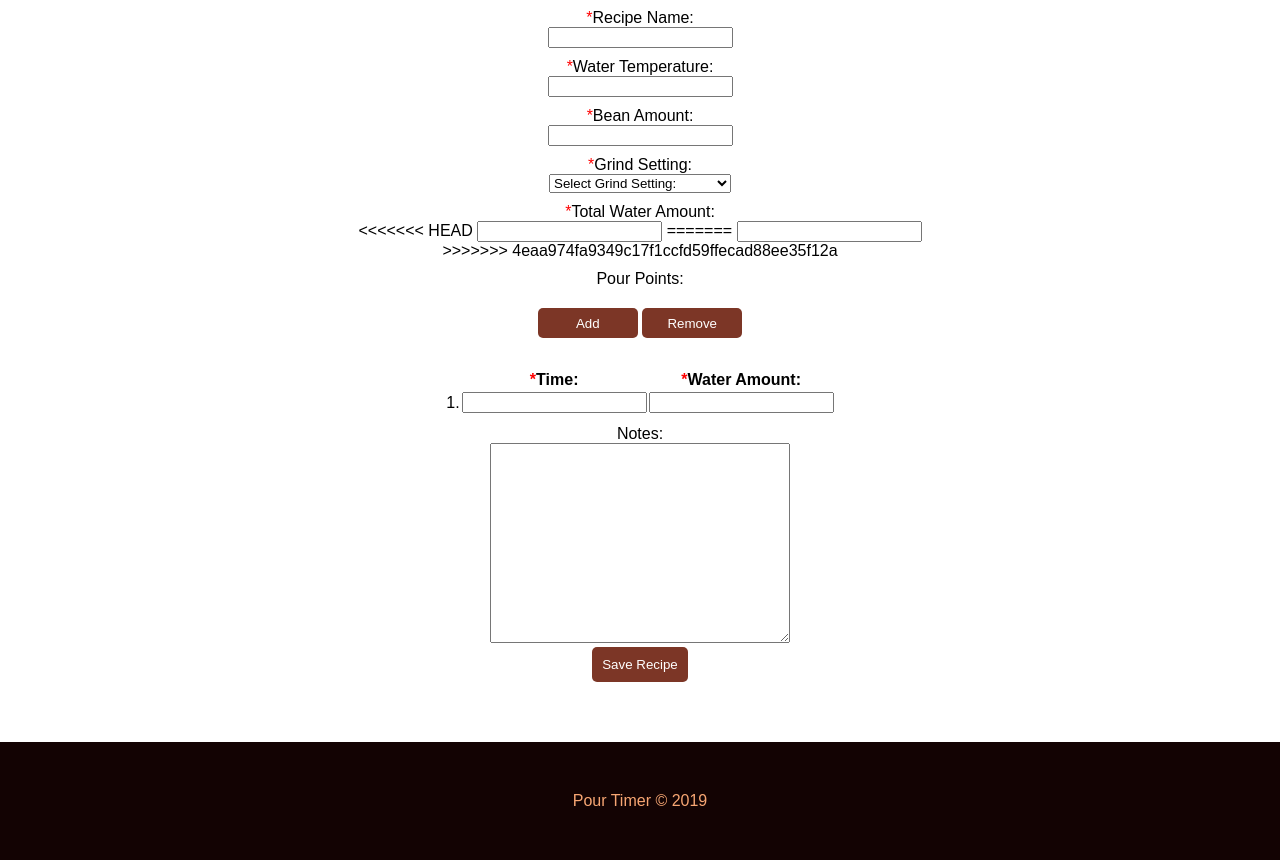
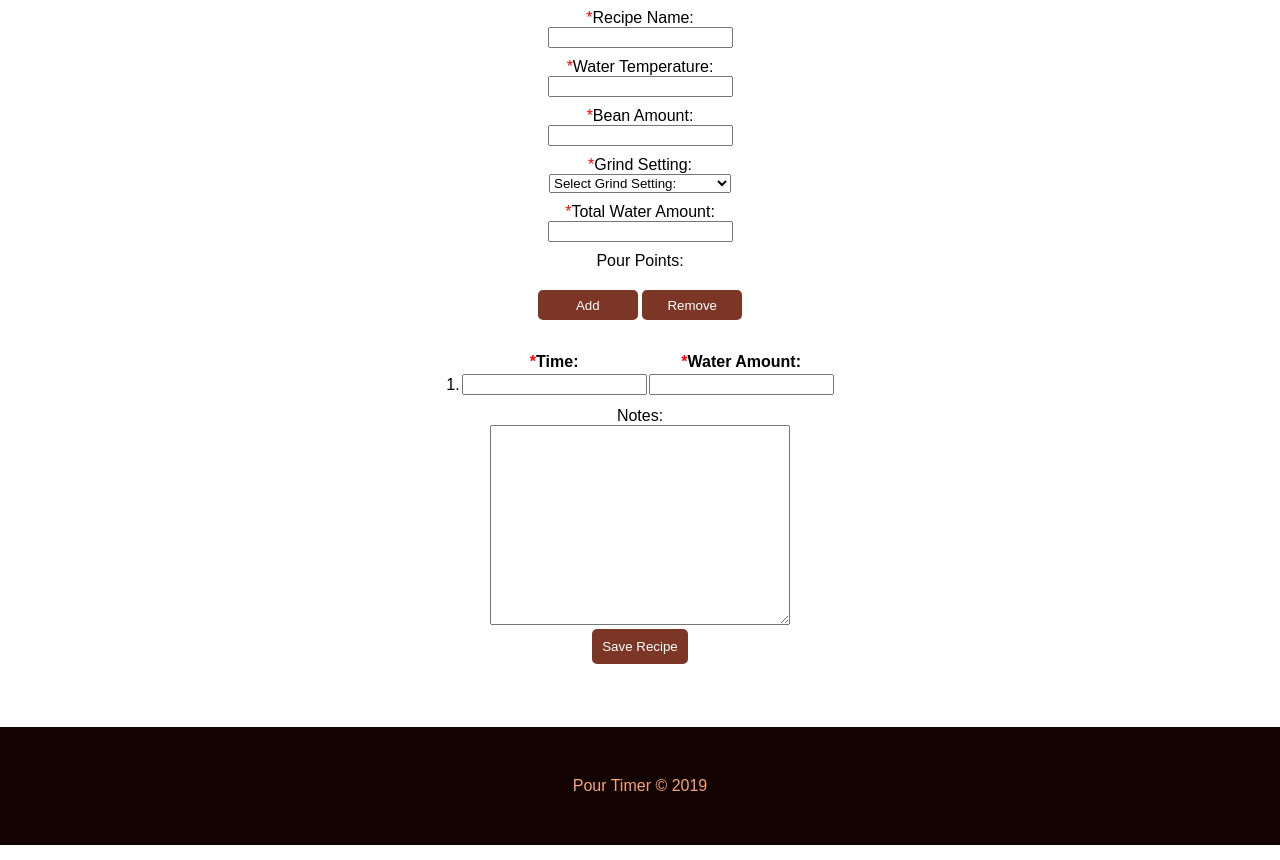
Before and after one commit to KentoKana/PourTimer, a PHP site: page /add-recipe.php in a window 1280 px wide. Shown: the part 191-1051 px from the top of the page. Run offline with PHP 8.4, Linux system fonts and the light colour scheme; the visitor is signed in with stand-in values (Sample User, id 1).

Commit message:
merged changes

```diff
--- a/add-recipe.php
+++ b/add-recipe.php
@@ -63,13 +63,9 @@
 				<div>
 					<label for="total-water-amt"><span class="required">*</span>Total Water Amount:</label>
 				</div>
-<<<<<<< HEAD
-				<input type="text" id="total-water-amt" name="total-water-amt">
-=======
 				<input type="text" class="userInput int" id="total-water-amt" name="total-water-amt">
 				<div class="val-message" id="total-water-amt-validation"></div>
 
->>>>>>> 4eaa974fa9349c17f1ccfd59ffecad88ee35f12a
 
 				<!-- Pour Points -->
 				<div>
--- a/recipe-view.php
+++ b/recipe-view.php
@@ -36,11 +36,7 @@
 						if($conn_status = true){
 							$counter = 1;
 							foreach ($conn->query($sql) as $row) {
-<<<<<<< HEAD
-								print "<h1>" . $row['recipe_name'] . "</h1>" . "<br>";
-=======
 								print "<h1>" . $row[recipe_name] . "</h1>" . "<br>";
->>>>>>> 4eaa974fa9349c17f1ccfd59ffecad88ee35f12a
 								print "<tr><td>Water Temp: </td>" . "<td> $row[water_temp] </td></tr>";
 								print "<tr><td>Bean Amt: </td>" . "<td> $row[bean_amt] </td></tr>";
 								print "<tr><td>Grind Setting: </td>" . "<td> $row[grind_setting] </td></tr>";
```
